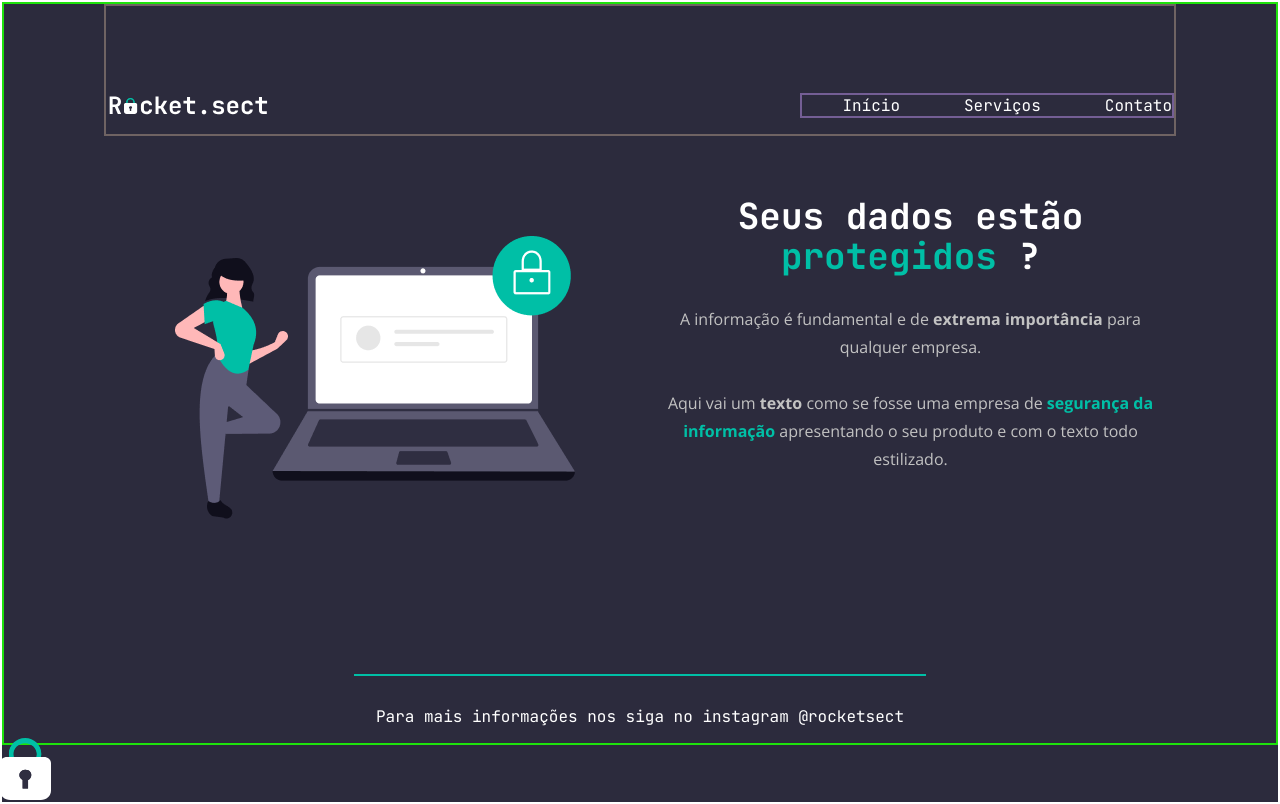
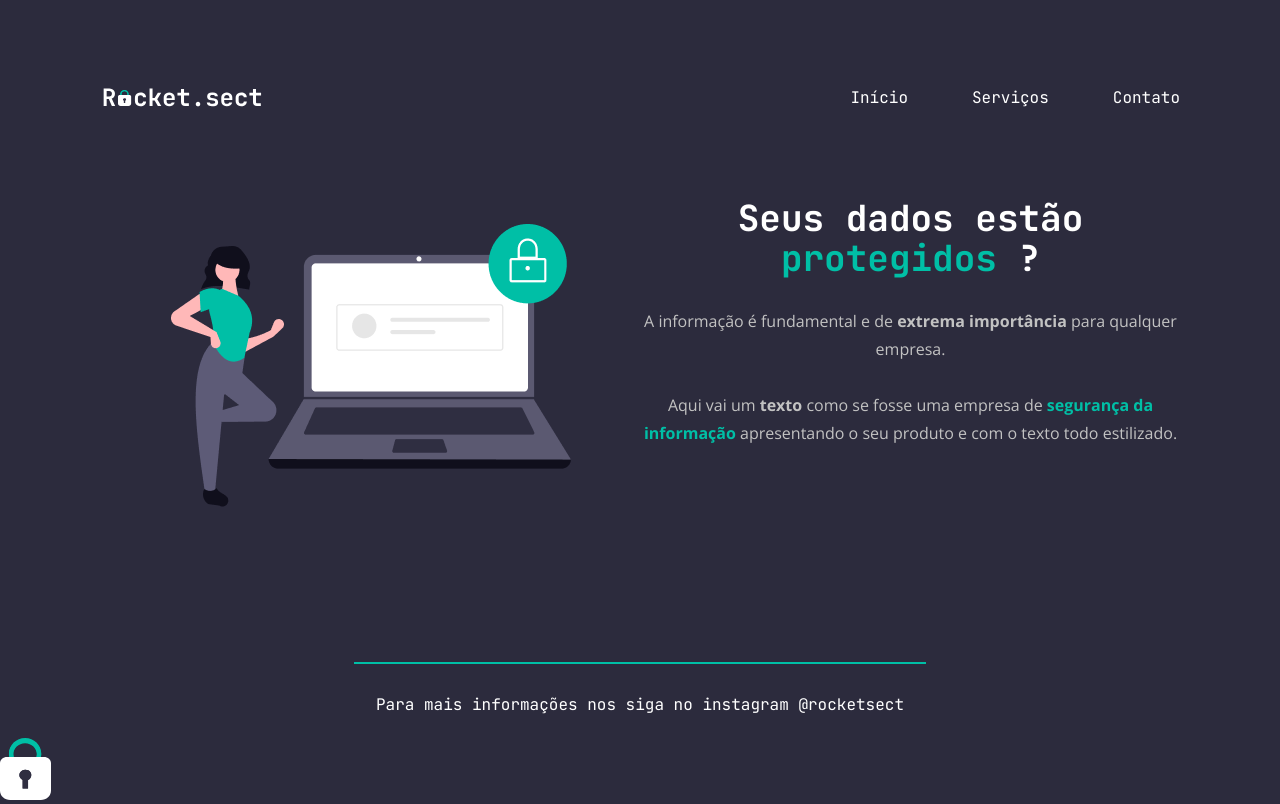
Before and after one commit to isabelalk/Rocket.sect, a plain HTML site: page index.html in a window 1280 px wide. Drawn offline with nearby package versions, Linux system fonts and the light colour scheme.

Commit message:
tirando bordas

```diff
--- a/style.css
+++ b/style.css
@@ -1,5 +1,5 @@
 body {
-  border: 2px solid #fff;
+  /*border: 2px solid #fff;*/
   margin: 0;
   background-color:#2C2B3D;
   color: #fff;
@@ -7,7 +7,7 @@ body {
 }
 
 .page{
-  border: 2px solid #1ee20c;
+   /*border: 2px solid #1ee20c;*/
   font-family: "JetBrains Mono", monospace;
   margin: 0 auto;
   padding: 0 100px;
@@ -15,7 +15,7 @@ body {
 }
 
 nav{
-  border: 2px solid #6f6363;
+   /*border: 2px solid #6f6363;*/
   padding-top: 71px;
   display: flex;
   align-items: center;
@@ -23,7 +23,7 @@ nav{
 }
 
 ul{
-  border: 2px solid #745e95;
+   /*border: 2px solid #745e95;*/
   display: flex;
   align-items: center;
   gap: 64px;
```
